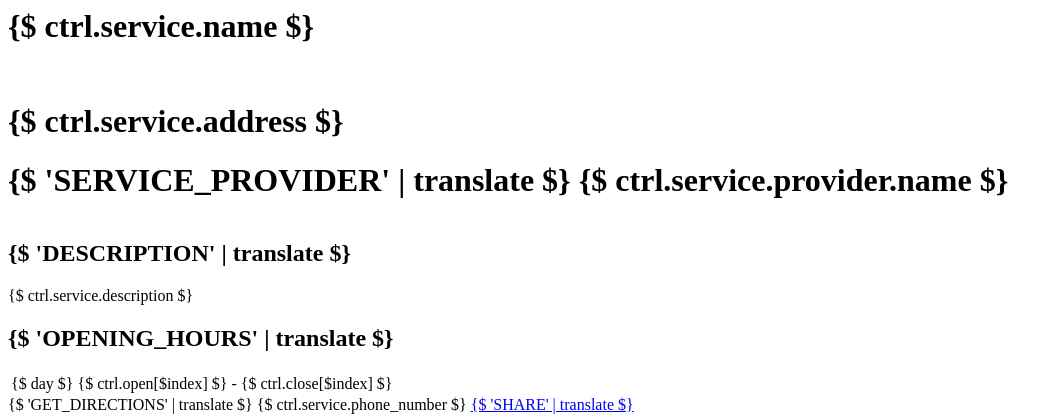
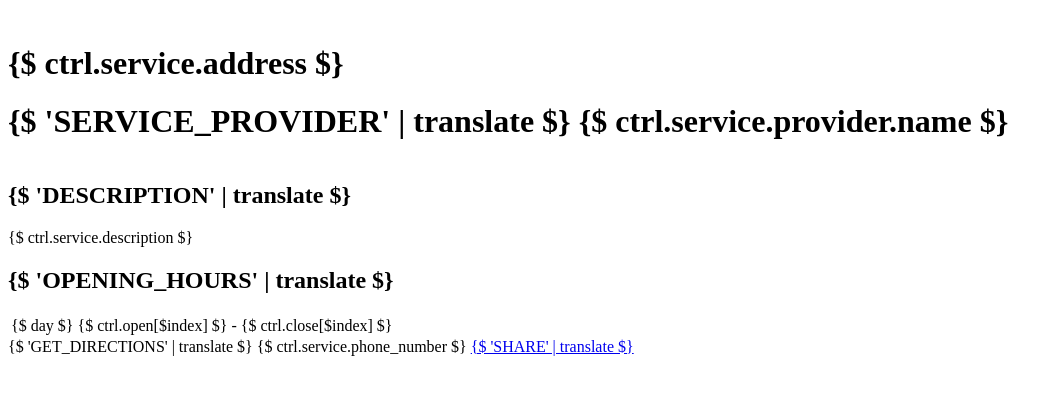
Before and after one commit to theirc/web.refugee.info, a Django app: template simple_ui/templates/angular/partials/directives/service-details.html in a window 1280 px wide. Shown: the top 420 px of the page, without its empty margins (0-1063 px from the left). Run offline with Django 3.2, Linux system fonts and the light colour scheme; the template is opened without the code that fills it, so the values that code supplies are empty; parts of the project's set-up code (start-up, migrations or seed data) failed here and were passed over.

Commit message:
Remove the text above a service detail in Web and replace it with a bold text of the service name.

```diff
--- a/simple_ui/static/scss/main.scss
+++ b/simple_ui/static/scss/main.scss
@@ -1197,6 +1197,12 @@
   }
 }
 
+.service-name {
+  font-size: 16px;
+  font-weight: bold;
+  text-transform: uppercase;
+}
+
 .service-details {
   h1 {
     margin: 0 0 10px 0;
--- a/simple_ui/templates/angular/partials/directives/service-details.html
+++ b/simple_ui/templates/angular/partials/directives/service-details.html
@@ -1,7 +1,6 @@
 <div class="service-details" ng-show="ctrl.service">
     <div class="no-padding col-xs-12 service-details-bar">
         <div class="flex-row">
-            <h1 class="service-name">{$ ctrl.service.name $}</h1>
             <h1 ng-if="ctrl.service.address" class="service-location">
                 <i class="material-icons">&#xE0C8;</i><span style="display: block">{$ ctrl.service.address $}</span>
             </h1>
--- a/simple_ui/templates/angular/partials/location.service-details.html
+++ b/simple_ui/templates/angular/partials/location.service-details.html
@@ -1,7 +1,9 @@
 <div class="col-xs-12 col-md-10 col-md-offset-1 col-lg-8 col-lg-offset-2 view-container view-container-padded">
     <location-selected></location-selected>
     <location-buttons></location-buttons>
-    <location-info location="ctrl.location"></location-info>
+    <div class ="row">
+        <h1 class="service-name">{$ ctrl.service.name $}</h1>
+    </div>
     <div class="row">
         <service-map
                 service="ctrl.service"
```
